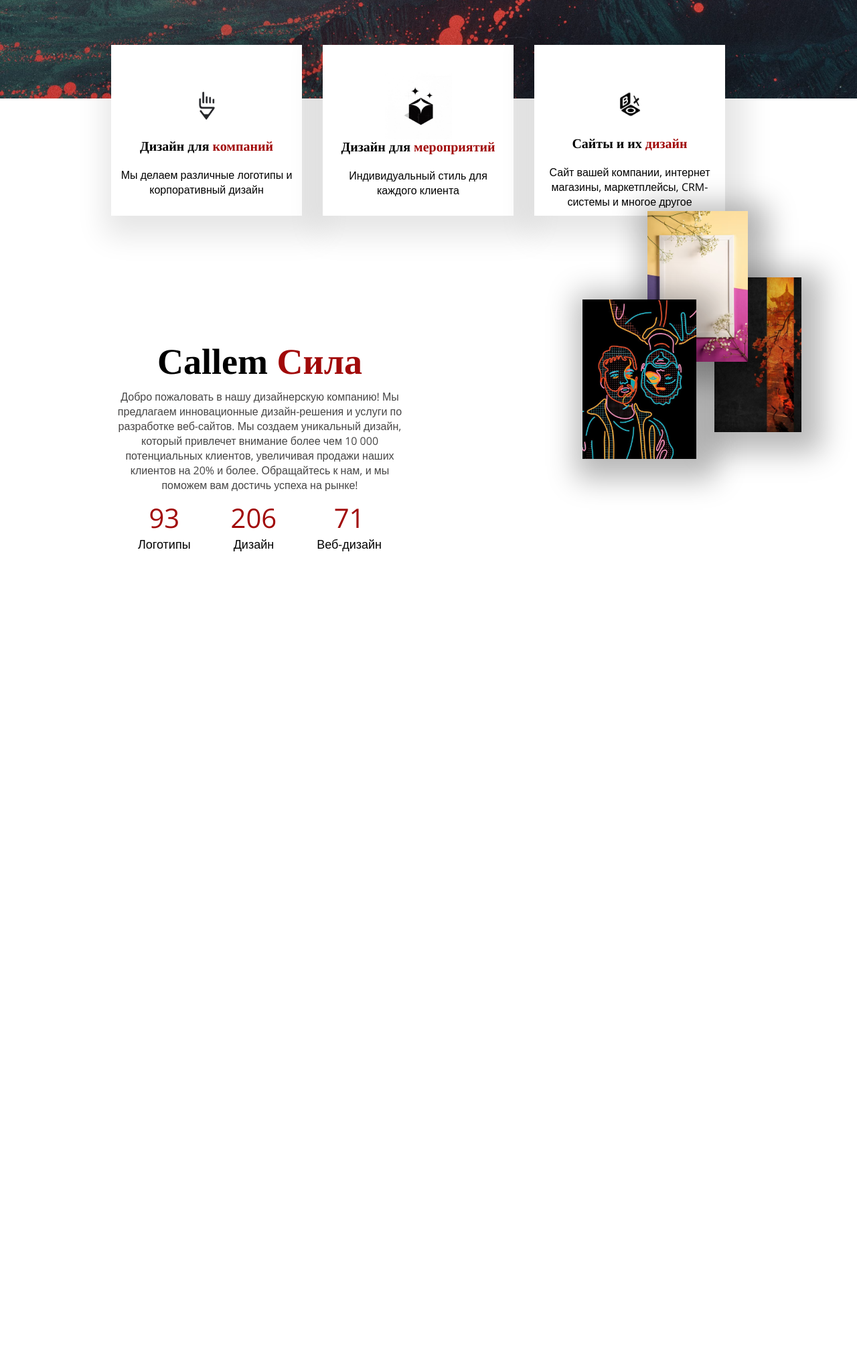
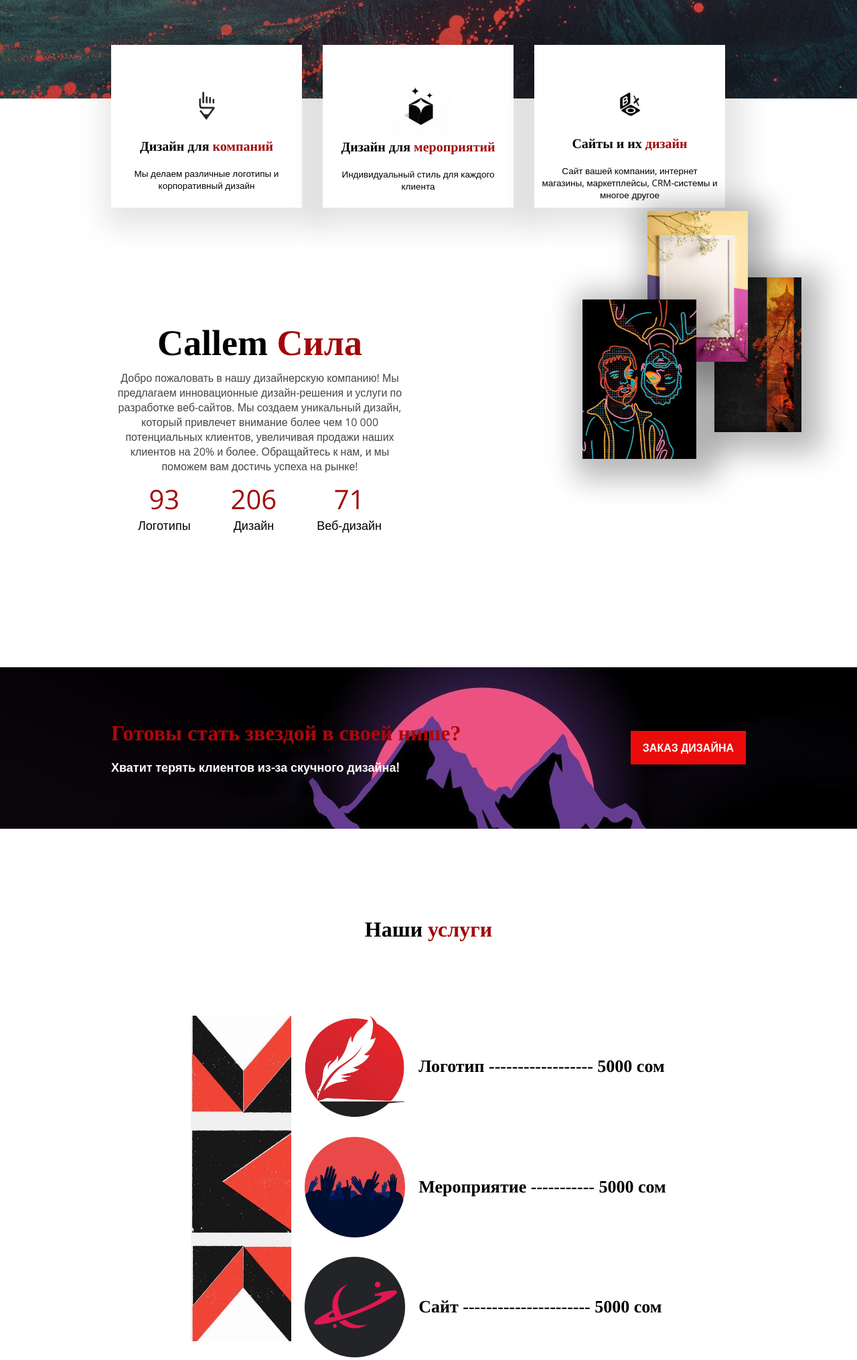
Before and after one commit to Sulaimanovuran/Callem, a Flask app: page / in a window 1280 px wide. Shown: the part 653-2683 px from the top of the page at 67% size. Before the commit the page ends 1476 px from the top, so only its background shows below. Run offline with Flask 2, Linux system fonts and the light colour scheme.

Commit message:
block price

```diff
--- a/static/css/styles.css
+++ b/static/css/styles.css
@@ -182,10 +182,12 @@ body {
 
 .card-desc {
     text-align: center;
+    font-size: 13.5px;
    }
 
 .about {
-    padding-top: 166px;
+    margin-top: 150px;
+    padding-bottom: 200px;
 }
 
 .about-title {
@@ -247,8 +249,6 @@ body {
 }
 
 
-
-
 .images2 {
     position: absolute;
     z-index: 500;
@@ -272,3 +272,72 @@ body {
     left: 967px;
     box-shadow: 10px 10px 40px 20px #00000047;
 }
+
+
+.black-block {
+    background-image: url(../images/black-bg.jpg);
+    padding: 80px 0;
+}
+
+.left-title {
+    color: #b00707;
+    font-family: 'Tinos', serif;
+    font-size: 32px;
+    font-weight: 400;
+    margin-bottom: 20px;
+}
+
+.left-text {
+    font-weight: 700;
+    font-size: 18px;
+    color: #fff;
+}
+
+.right-btn {
+    background-color: #eb0b0b;
+    color: #fff;
+    text-decoration: none;
+    padding: 14px 18px;
+    font-weight: 700;
+    transition:  background-color 0.2s linear;
+}
+
+.block-holder {
+    display: flex;
+    justify-content: space-between;
+    align-items: center;
+}
+
+.price-title {
+    font-family: 'Tinos', serif;
+    font-size: 32px;
+    font-weight: 400;
+    text-align: center;
+    padding-top: 132px;
+    margin-bottom: 110px;
+}
+
+.price-title span {
+    color:#a10909;
+}
+
+.pictures {
+    display: flex;
+    justify-self: center;
+}
+
+.small-item {
+    display: flex;
+    align-items: center;
+    margin-bottom: 29px;
+}
+
+.big-picture {
+    margin-right: 20px;
+}
+
+.small-text {
+    font-family: 'Tinos', serif;
+    font-size: 26px;
+    margin-left: 20px;
+}
--- a/templates/base.html
+++ b/templates/base.html
@@ -143,6 +143,72 @@
 </div>
 
 
+<div class="black-block">
+    <div class="container">
+        <div class="block-holder">
+
+            <div class="left">
+                <div class="left-title">
+                    Готовы стать звездой в своей нише?
+                </div>
+                <div class="left-text">
+                    Хватит терять клиентов из-за скучного дизайна!
+                </div>
+            </div>
+
+            <div class="right">
+                <div class="right-button">
+                    <a href="#" class="right-btn">ЗАКАЗ ДИЗАЙНА</a>
+                </div>
+            </div>
+
+        </div>
+    </div>
+</div>
+
+
+<div class="price">
+    <div class="container">
+        <div class="price-title">
+            Наши <span>услуги</span>
+        </div>
+        <div class="pictures">
+
+            <div class="big-picture">
+                <img src="{{ url_for('static', filename='images/price-big.jpg')}}" class="big-image" width="150">
+            </div>
+
+            <div class="small-pictires">
+
+                <div class="small-item">
+                    <img src="{{ url_for('static', filename='images/price-item1.jpg')}}" class="small-image" width="150">
+
+                    <div class="small-text">
+                        Логотип ------------------ 5000 сом
+                    </div>
+                </div>
+
+                <div class="small-item">
+                    <img src="{{ url_for('static', filename='images/price-item2.jpg')}}" class="small-image" width="150">
+
+                    <div class="small-text">
+                        Мероприятие ----------- 5000 сом
+                    </div>
+                </div>
+
+                <div class="small-item">
+                    <img src="{{ url_for('static', filename='images/price-item3.png')}}" class="small-image" width="150">
+
+                    <div class="small-text">
+                        Сайт ---------------------- 5000 сом
+                    </div>
+                </div>
+
+            </div>
+        </div>
+    </div>
+</div>
+
 
     <script src="{{ url_for('static', filename='js/scrip.js') }}"></script>
     <!-- {% endblock content %} -->
```
Also changed, not shown: static/images/back.jpg (deleted), static/images/black-bg.jpg (added), static/images/price-big.jpg (added), static/images/price-item1.jpg (added), static/images/price-item2.jpg (added), static/images/price-item3.png (added).
